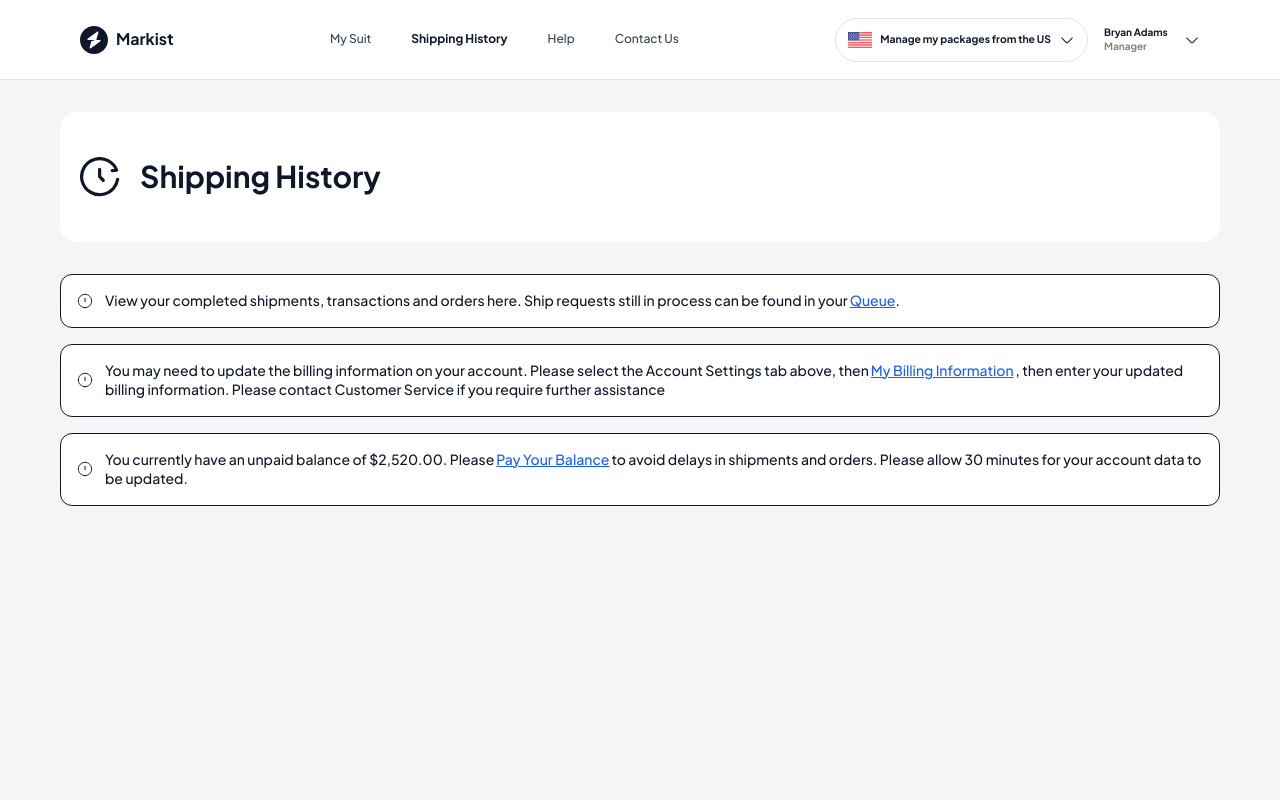
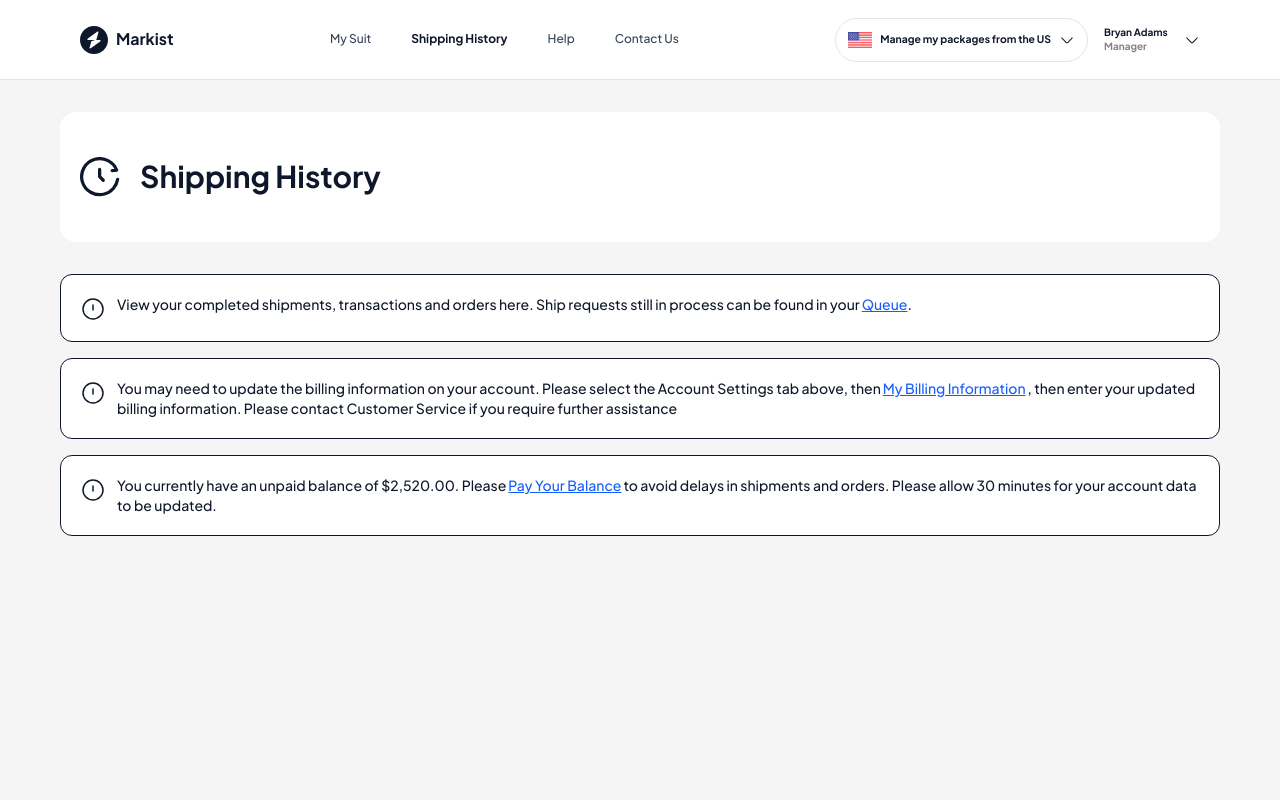
Before and after one commit to moeinmnia80/warehouse, a React (Vite) app in the folder frontend/: page /dashboard/shipping in a window 1280 px wide. Shown: the top 800 px of the page. Built offline with nearby package versions, Linux system fonts and the light colour scheme.

Commit message:
fix icon bug again

```diff
--- a/frontend/src/feature/shipping/components/ShippingInfo.tsx
+++ b/frontend/src/feature/shipping/components/ShippingInfo.tsx
@@ -3,7 +3,7 @@ import ShippingInfoItem from "./ShippingInfoItem";
 const ShippingInfo = () => {
   return (
     <div className="flex flex-col gap-4 h-fit">
-      <ShippingInfoItem className="flex items-center gap-3 w-full bg-b-primary border border-primary rounded-xl p-4 text-t-primary font-medium">
+      <ShippingInfoItem className="flex gap-3 w-full bg-b-primary border border-primary rounded-xl p-5 text-t-primary font-medium">
         <span>
           View your completed shipments, transactions and orders here. Ship
           requests still in process can be found in your
@@ -13,7 +13,7 @@ const ShippingInfo = () => {
         </span>
         .
       </ShippingInfoItem>
-      <ShippingInfoItem className="flex items-center gap-3 w-full bg-b-primary border border-primary rounded-xl p-4 text-t-primary font-medium">
+      <ShippingInfoItem className="flex gap-3 w-full bg-b-primary border border-primary rounded-xl p-5 text-t-primary font-medium">
         <span>
           You may need to update the billing information on your account. Please
           select the Account Settings tab above, then
@@ -24,7 +24,7 @@ const ShippingInfo = () => {
           Service if you require further assistance
         </span>
       </ShippingInfoItem>
-      <ShippingInfoItem className="flex items-center gap-3 w-full bg-b-primary border border-primary rounded-xl p-4 text-t-primary font-medium">
+      <ShippingInfoItem className="flex gap-3 w-full bg-b-primary border border-primary rounded-xl p-5 text-t-primary font-medium">
         <span>
           You currently have an unpaid balance of $2,520.00. Please
           <span className="w-fit h-fit text-blue-600 underline mx-0.5">
--- a/frontend/src/feature/shipping/components/ShippingInfoItem.tsx
+++ b/frontend/src/feature/shipping/components/ShippingInfoItem.tsx
@@ -4,7 +4,7 @@ import { type ComponentProps } from "react";
 const ShippingInfoItem = ({ children, ...props }: ComponentProps<"div">) => {
   return (
     <div {...props}>
-      <InfoIcon className="size-4 shrink-0 stroke-t-primary" />
+      <InfoIcon className="size-6 shrink-0 stroke-t-primary mt-0.5 float-left" />
       <p className="text-xl">{children}</p>
     </div>
   );
```
